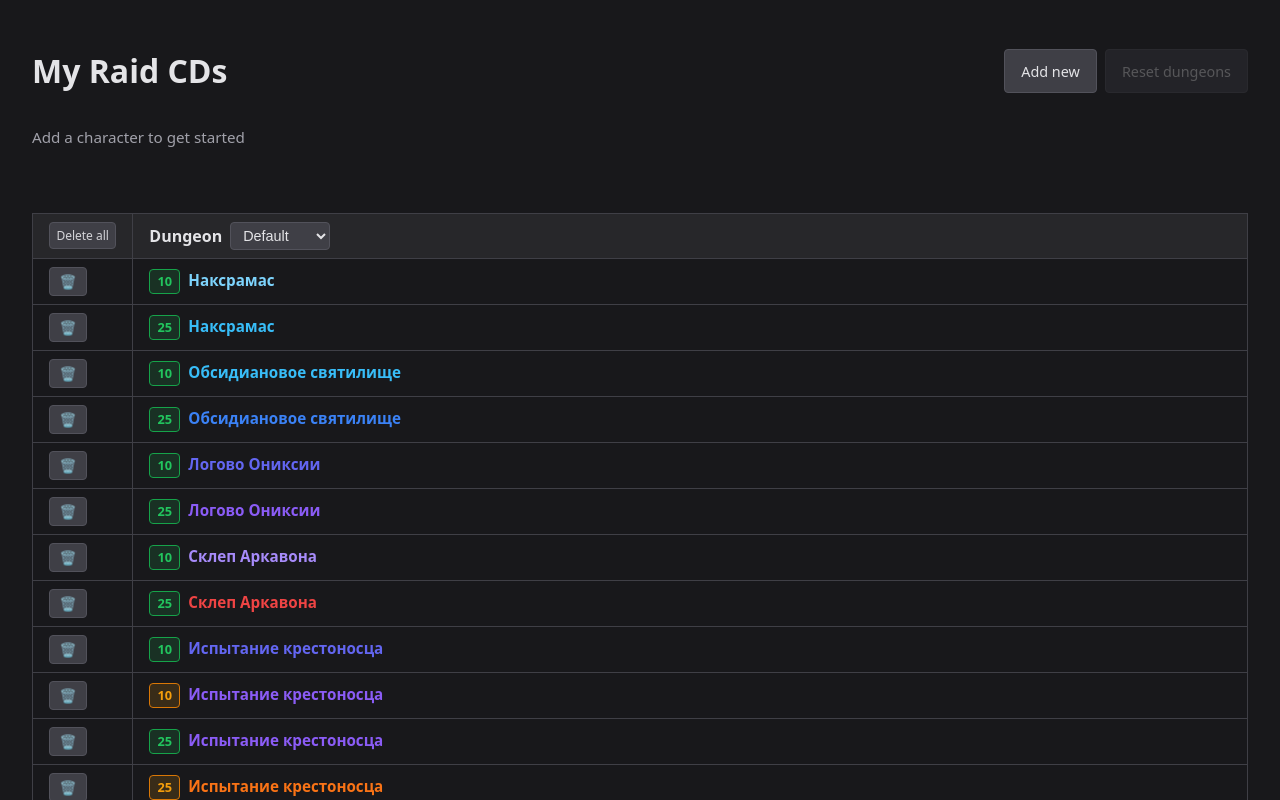
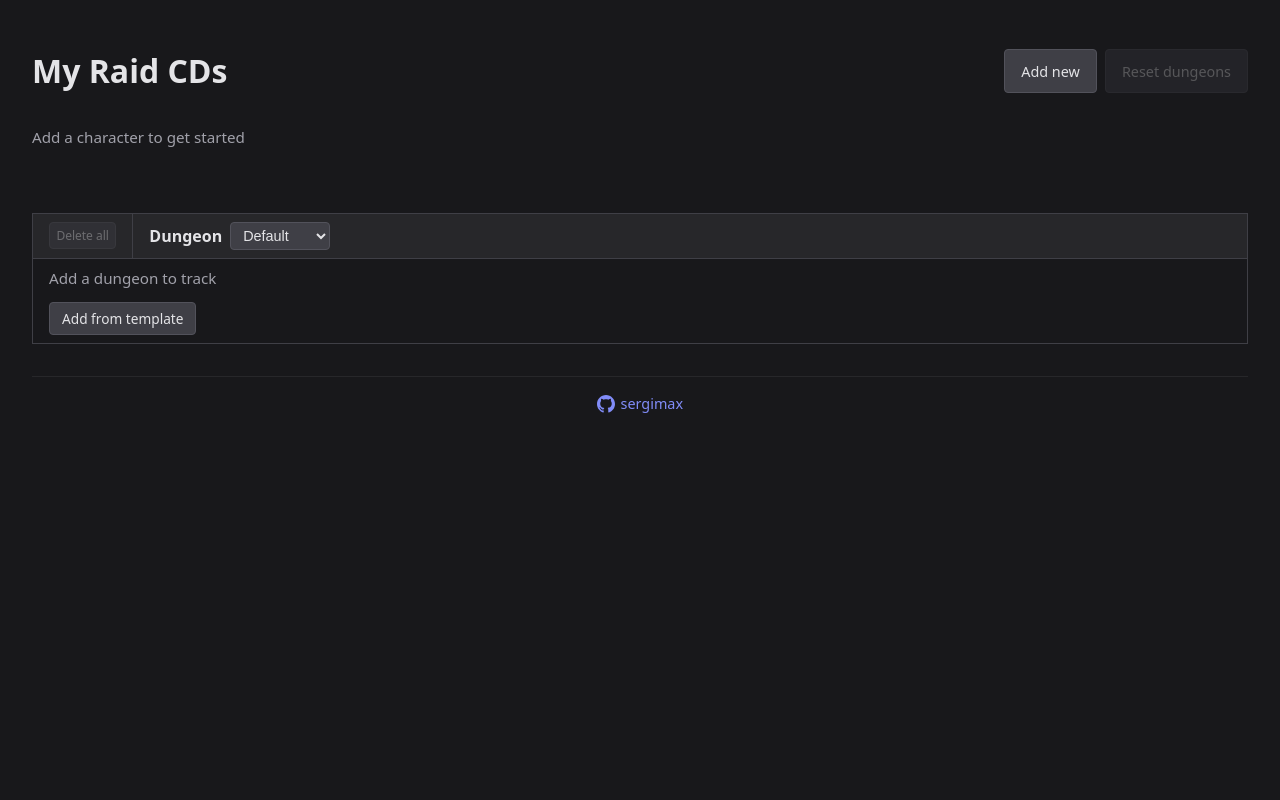
Before and after one commit to sergimax/my-raid-cds, a React (Vite) app: page / in a window 1280 px wide. Shown: the top 800 px of the page. Built offline with nearby package versions, Linux system fonts and the light colour scheme.

Commit message:
feat(dungeon-table): add 'Add from template' functionality with corresponding UI and styles

```diff
--- a/src/App.tsx
+++ b/src/App.tsx
@@ -23,6 +23,7 @@ function App() {
     handleDeleteCharacter,
     handleDungeonToggle,
     handleAddDungeon,
+    handleAddFromTemplate,
     handleDeleteDungeon,
     handleDeleteAllDungeons,
     handleResetDungeons,
@@ -89,6 +90,7 @@ function App() {
               onDungeonToggle={handleDungeonToggle}
               onDeleteDungeon={handleDeleteDungeon}
               onDeleteAllDungeons={handleDeleteAllDungeons}
+              onAddFromTemplate={handleAddFromTemplate}
               onResetCharacter={handleResetCharacter}
               onDeleteCharacter={handleDeleteCharacter}
             />
--- a/src/components/dungeon-table/index.tsx
+++ b/src/components/dungeon-table/index.tsx
@@ -54,6 +54,7 @@ export function DungeonTable({
   onDungeonToggle,
   onDeleteDungeon,
   onDeleteAllDungeons,
+  onAddFromTemplate,
   onResetCharacter,
   onDeleteCharacter,
 }: DungeonTableProps) {
@@ -173,7 +174,16 @@ export function DungeonTable({
               colSpan={2 + characters.length}
               className="dungeon-table-empty-state"
             >
-              Add a dungeon to track
+              <span className="dungeon-table-empty-text">Add a dungeon to track</span>
+              {onAddFromTemplate && (
+                <button
+                  type="button"
+                  className="add-from-template-btn"
+                  onClick={onAddFromTemplate}
+                >
+                  Add from template
+                </button>
+              )}
             </td>
           </tr>
         ) : (
--- a/src/components/dungeon-table/styles.css
+++ b/src/components/dungeon-table/styles.css
@@ -108,6 +108,26 @@
   font-size: 0.95em;
   text-align: center;
   padding: 1.5rem 1rem;
+  vertical-align: middle;
+}
+
+.dungeon-table-empty-state .dungeon-table-empty-text {
+  display: block;
+  margin-bottom: 0.75rem;
+}
+
+.dungeon-table-empty-state .add-from-template-btn {
+  font-size: 0.9em;
+  padding: 0.4rem 0.75rem;
+  cursor: pointer;
+  background: #3f3f46;
+  color: #e4e4e7;
+  border: 1px solid #52525b;
+  border-radius: 4px;
+}
+
+.dungeon-table-empty-state .add-from-template-btn:hover {
+  background: #52525b;
 }
 
 .dungeon-table th,
--- a/src/components/dungeon-table/types.ts
+++ b/src/components/dungeon-table/types.ts
@@ -8,6 +8,7 @@ export type DungeonTableProps = {
   onDungeonToggle: (characterId: string, dungeonId: string) => void;
   onDeleteDungeon: (dungeonId: string) => void;
   onDeleteAllDungeons: () => void;
+  onAddFromTemplate?: () => void;
   onResetCharacter: (characterId: string) => void;
   onDeleteCharacter: (id: string) => void;
 };
--- a/src/hooks/useRaidTracker.ts
+++ b/src/hooks/useRaidTracker.ts
@@ -1,4 +1,5 @@
 import { useEffect, useState } from "react";
+import { DungeonList } from "../data/dungeons.ts";
 import { generateUUID } from "../uuid.ts";
 import {
   loadCharacters,
@@ -92,6 +93,11 @@ export function useRaidTracker() {
     ]);
   };
 
+  const handleAddFromTemplate = () => {
+    const template = DungeonList.map((d) => ({ ...d, id: generateUUID() }));
+    setDungeons((prev) => [...prev, ...template]);
+  };
+
   const handleDeleteDungeon = (dungeonId: string) => {
     setDungeons((prev) => prev.filter((d) => d.id !== dungeonId));
     setDungeonToggles((prev) => {
@@ -150,6 +156,7 @@ export function useRaidTracker() {
     handleDeleteCharacter,
     handleDungeonToggle,
     handleAddDungeon,
+    handleAddFromTemplate,
     handleDeleteDungeon,
     handleDeleteAllDungeons,
     handleResetDungeons,
--- a/src/storage.ts
+++ b/src/storage.ts
@@ -1,5 +1,3 @@
-import { DungeonList } from "./data/dungeons.ts";
-import { generateUUID } from "./uuid.ts";
 import { Classes, type CharacterRecord } from "./types/characters.ts";
 import { DungeonSizes, type DungeonRecord } from "./types/dungeons.ts";
 
@@ -76,15 +74,13 @@ export function loadCharacters(): CharacterRecord[] {
 
 export function loadDungeons(): DungeonRecord[] {
   const data = loadStoredData();
-  if (!data?.dungeons?.length) {
-    return DungeonList.map((d) => ({ ...d, id: generateUUID() }));
-  }
+  if (!data?.dungeons?.length) return [];
   const result: DungeonRecord[] = [];
   for (const stored of data.dungeons) {
     const dungeon = toDungeonRecord(stored);
     if (dungeon) result.push(dungeon);
   }
-  return result.length > 0 ? result : DungeonList.map((d) => ({ ...d, id: generateUUID() }));
+  return result;
 }
 
 export function loadDungeonToggles(): Record<string, Record<string, boolean>> {
```
